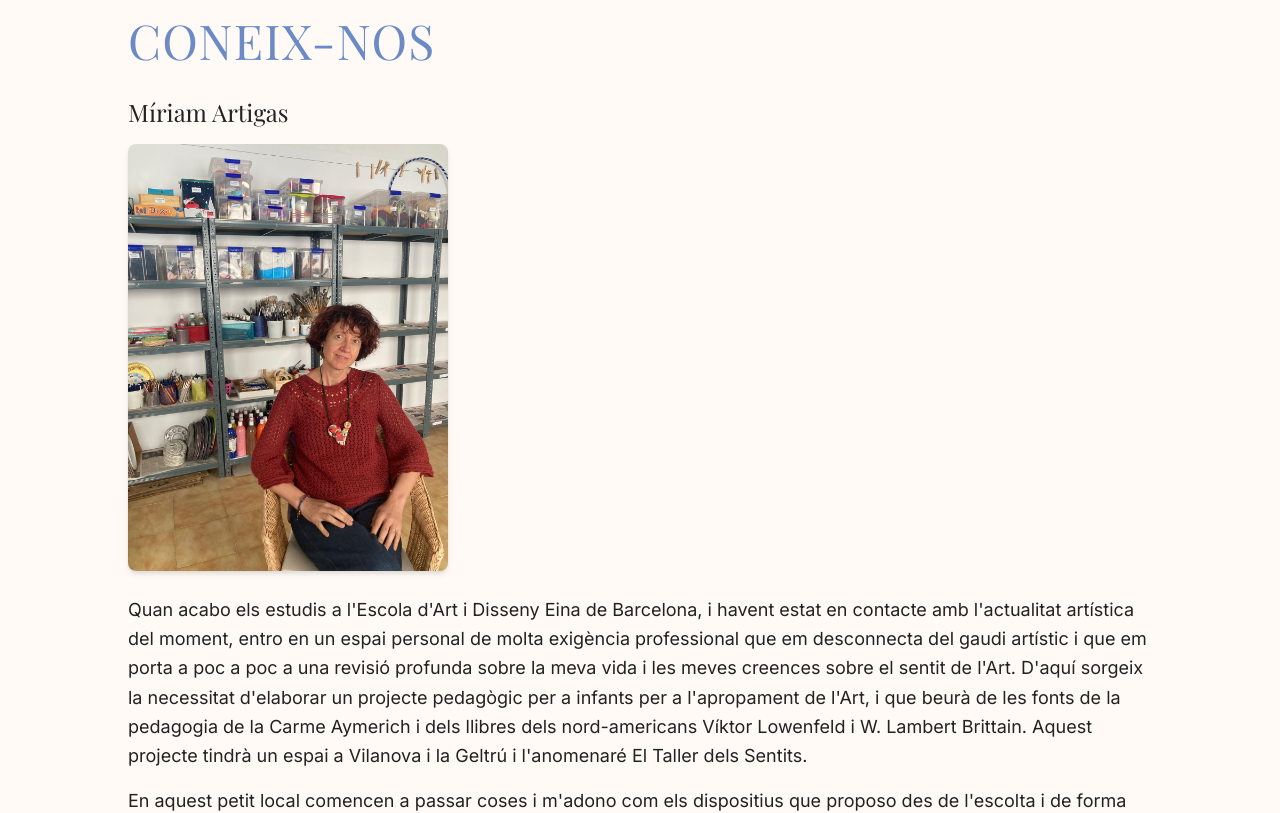
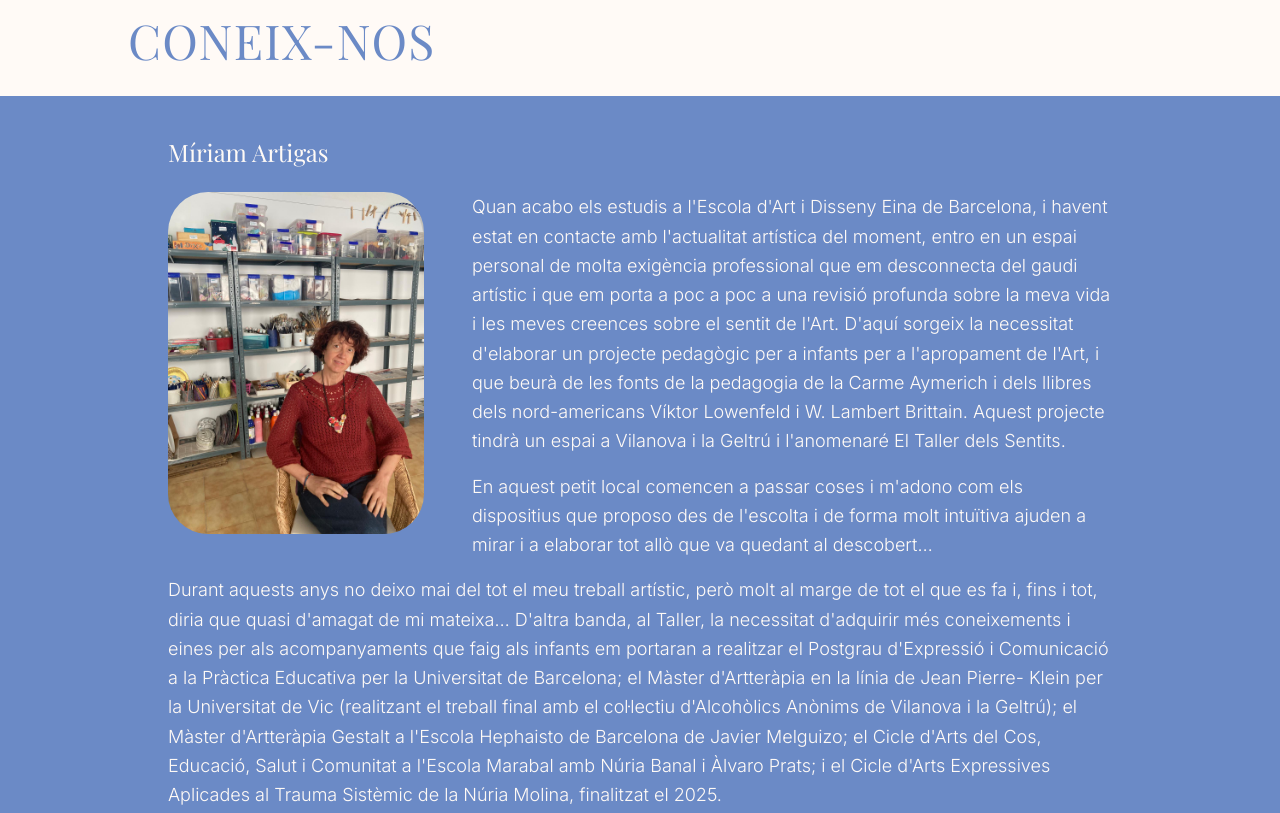
Before and after one commit to m-s-torne/taller-dels-sentits, a Next.js app: page /qui-som in a window 1280 px wide. Shown: the part 1500-2313 px from the top of the page. Built offline with nearby package versions, Linux system fonts and the light colour scheme.

Commit message:
feat: upgrade about members sections styling with new card component

```diff
--- /dev/null
+++ b/app/qui-som/components/MemberCard.tsx
@@ -0,0 +1,29 @@
+import { TeamMember } from "../types/quiSom.types";
+
+export const MemberCard = ({ member }: { member: TeamMember }) => {
+    return (
+        <div className="mt-8 w-screen relative left-1/2 right-1/2 -mx-[50vw] bg-shakespeare">
+            <div className="max-w-5xl mx-auto px-4 md:px-10 py-10">
+                <h3 className="text-xl sm:text-2xl font-normal text-lilac! mb-6">
+                    {member.name}
+                </h3>
+                <div className="flex flex-col md:block md:overflow-hidden">
+                    {member.image && (
+                        <img
+                            src={member.image}
+                            alt={member.name}
+                            className="w-64 object-cover rounded-[40px] mb-6 md:float-left md:mr-12 md:mb-4"
+                        />
+                    )}
+                    <div className="space-y-4">
+                        {member.bio.map((paragraph, i) => (
+                            <p key={i} className="text-lilac! font-light text-sm sm:text-base lg:text-lg leading-relaxed">
+                                {paragraph}
+                            </p>
+                        ))}
+                    </div>
+                </div>
+            </div>
+        </div>
+    );
+};
--- a/app/qui-som/page.tsx
+++ b/app/qui-som/page.tsx
@@ -4,6 +4,7 @@ import { quiSomData } from './lib/quiSomData';
 import { SectionHeading } from '@/app/_components/SectionHeading';
 import { HeroSection } from '@/app/(serveis)/components';
 import headerImage from './assets/inici.jpg'
+import { MemberCard } from './components/MemberCard';
 
 export default function QuiSom () {
     const sections = [
@@ -12,8 +13,8 @@ export default function QuiSom () {
     ];
 
     return (
-        <main className="py-10 px-4 sm:px-6 md:px-10 mt-18 min-h-screen bg-lilac">
-            <div className="max-w-5xl mx-auto space-y-7">
+        <main className="pt-10 pb-0 px-4 sm:px-6 md:px-10 mt-18 min-h-screen bg-lilac">
+            <div className="max-w-5xl mx-auto">
                 <HeroSection title={quiSomData.mainTitle} subtitle={quiSomData.subtitle} />
 
                 <RoundHeaderImage src={headerImage.src} alt="header image"/>
@@ -47,79 +48,23 @@ export default function QuiSom () {
 
                     {/* Team Section - CONEIX-NOS */}
                     <section className="space-y-6 mt-12">
-                        <SectionHeading
-                            headingLevel="h2"
-                            title={quiSomData.team.title}
-                        />
-                        {quiSomData.team.members.map((member, memberIndex) => (
-                            <div key={memberIndex} className="mt-8">
-                                <h3 className="text-xl sm:text-2xl font-normal text-shakespeare mb-4">
-                                    {member.name}
-                                </h3>
-                                <div className="w-full md:w-80 shrink-0 mb-6">
-                                    {member.image !== "" && (
-                                        <img
-                                            src={member.image}
-                                            alt={member.name}
-                                            className="w-full rounded-lg shadow-md"
-                                        />
-                                    )}
-                                    {member.image === "" && (
-                                        <img
-                                            alt={member.name}
-                                            className="w-full rounded-lg shadow-md bg-gray-100"
-                                        />
-                                    )}
-                                </div>
-                                <div className="space-y-4">
-                                    {member.bio.map((paragraph, paragraphIndex) => (
-                                        <p key={paragraphIndex}>
-                                            {paragraph}
-                                        </p>
-                                    ))}
-                                </div>
-                            </div>
+                        <SectionHeading headingLevel="h2" title={quiSomData.team.title} />
+                        {quiSomData.team.members.map((member, i) => (
+                            <MemberCard key={i} member={member} />
                         ))}
                     </section>
 
                     {/* Collaborators Section - COL.LABORADORS */}
                     <section className="space-y-6 mt-12">
-                        <SectionHeading
-                            headingLevel="h2"
-                            title={quiSomData.collaborators.title}
-                        />
-                        <p className="italic">
+                        <SectionHeading headingLevel="h2" title={quiSomData.collaborators.title} />
+                        <p className="italic text-gray-700 text-sm sm:text-lg leading-relaxed">
                             {quiSomData.collaborators.intro}
                         </p>
-                        {quiSomData.collaborators.members.map((member, memberIndex) => (
-                            <div key={memberIndex} className="mt-8">
-                                <h3 className="text-xl sm:text-2xl font-normal text-shakespeare mb-4">
-                                    {member.name}
-                                </h3>
-                                <div className="w-full md:w-80 shrink-0 mb-6">
-                                    {member.image !== "" && (
-                                        <img
-                                            src={member.image}
-                                            alt={member.name}
-                                            className="w-full rounded-lg shadow-md"
-                                        />
-                                    )}
-                                    {member.image === "" && (
-                                        <img
-                                            alt={member.name}
-                                            className="w-full rounded-lg shadow-md bg-gray-100"
-                                        />
-                                    )}
-                                </div>
-                                <div className="space-y-4">
-                                    {member.bio.map((paragraph, paragraphIndex) => (
-                                        <p key={paragraphIndex}>
-                                            {paragraph}
-                                        </p>
-                                    ))}
-                                </div>
-                            </div>
-                        ))}
+                        <div className="-mx-[50vw] bg-shakespeare">
+                            {quiSomData.collaborators.members.map((member, i) => (
+                                <MemberCard key={i} member={member} />
+                            ))}
+                        </div>
                     </section>
                 </div>
             </div>
```
